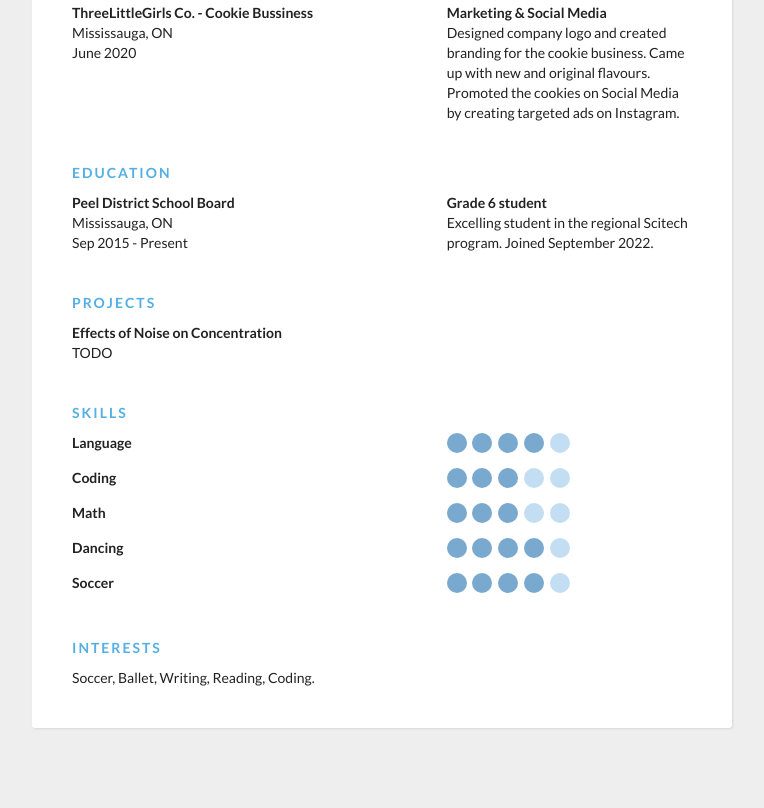
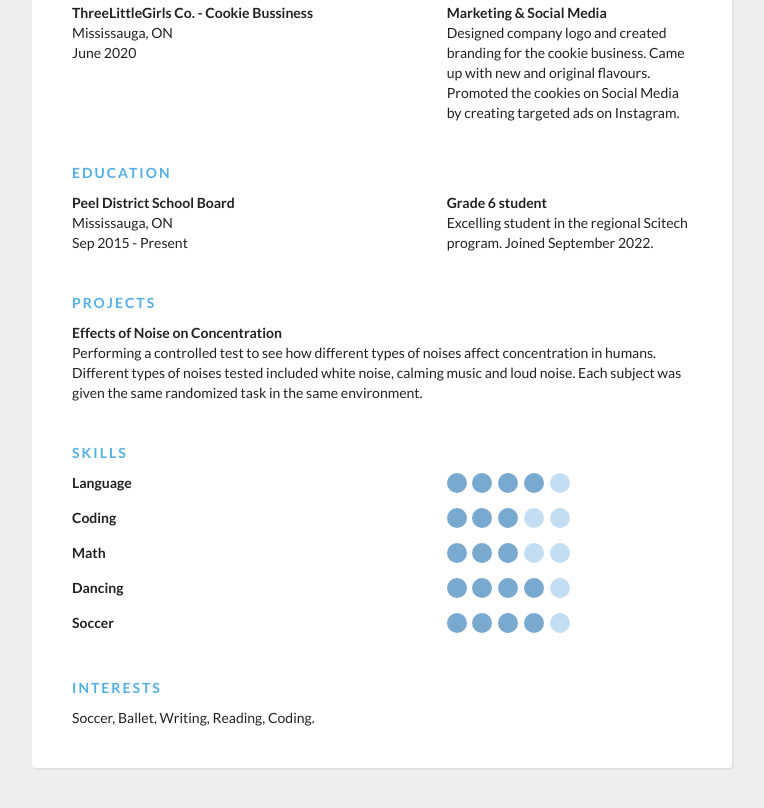
Before and after one commit to afrozjehankhan/afrozjehankhan.github.io, a plain HTML site: page index.html in a window 1280 px wide. Shown: the part 602-1410 px from the top of the page, without its empty margins (258-1022 px from the left). Before the commit the page ends 1380 px from the top, so only its background shows below. Drawn offline with nearby package versions, Linux system fonts and the light colour scheme.

Commit message:
Adding information about science project.

```diff
--- a/index.html
+++ b/index.html
@@ -94,7 +94,7 @@
        <div class="section__list">
          <div class="section__list-item">
            <div class="name">Effects of Noise on Concentration</div>
-           <div class="text">TODO</div>
+           <div class="text">Performing a controlled test to see how different types of noises affect concentration in humans. Different types of noises tested included white noise, calming music and loud noise. Each subject was given the same randomized task in the same environment. </div>
          </div>
 
        </div>
```
